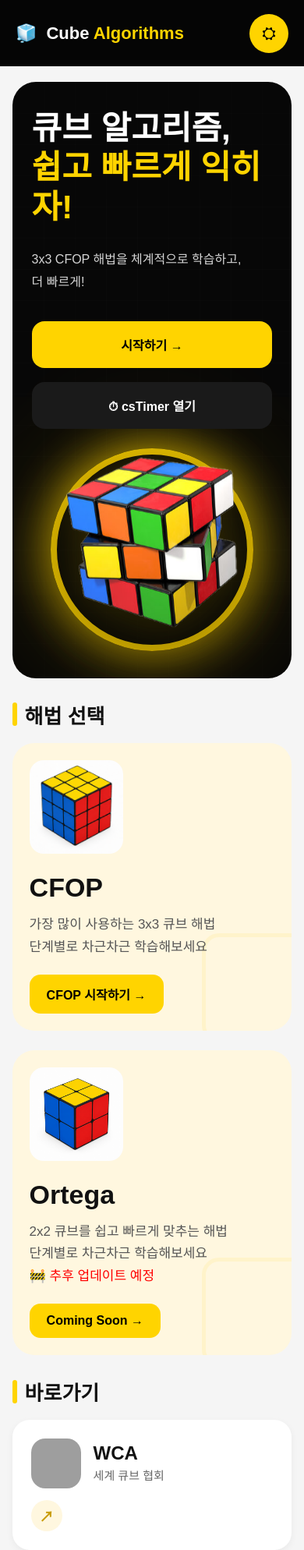
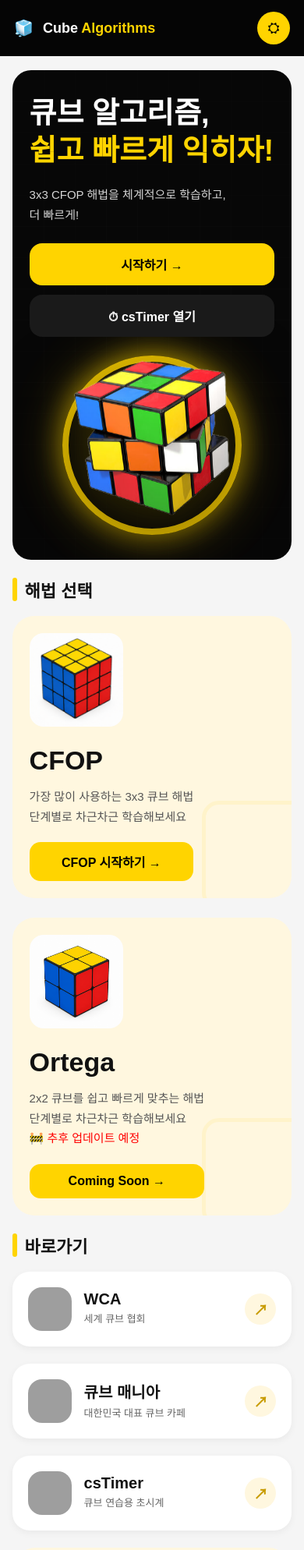
Before and after one commit to mingddongeee/cube-algorithms, a website: page public/home.html in a window 390 px wide. Shown: the top 1988 px of the page at 78% size. Drawn offline with Linux system fonts and the light colour scheme; grey boxes are pictures that could not be loaded.

Commit message:
Fix home page mobile layout

```diff
--- a/public/home.html
+++ b/public/home.html
@@ -874,78 +874,115 @@
       @media(max-width:750px){
 
         header{
-          padding:0 20px;
+          height:72px;
+          padding:0 18px !important;
+        }
+
+        .logo h1{
+          font-size:18px;
+        }
+
+        .logo-icon{
+          font-size:20px;
         }
 
         nav{
-          display:none;
+          display:none !important;
+        }
+
+        .icon-btn{
+          width:42px;
+          height:42px;
+          font-size:19px;
         }
 
         .container{
           width:92%;
-          margin:20px auto;
+          margin:18px auto;
+          gap:22px;
         }
 
         .hero{
-          flex-direction:column;
-          align-items:flex-start;
-          padding:35px 25px;
-          min-height:auto;
+          flex-direction:column !important;
+          align-items:flex-start !important;
+          justify-content:flex-start !important;
+          padding:32px 22px !important;
+          min-height:auto !important;
+          border-radius:24px;
         }
 
         .hero-text{
-          width:100%;
-          min-width:0;
+          width:100% !important;
+          min-width:0 !important;
         }
 
         .hero-text h1{
-          font-size:42px;
-          white-space:normal;
+          font-size:38px !important;
+          line-height:1.25;
+          white-space:normal !important;
+          margin-bottom:20px;
         }
 
         .hero-text p{
-          font-size:16px;
+          font-size:15px !important;
+          line-height:1.7;
+          margin-bottom:24px;
         }
 
         .hero-buttons{
-          flex-direction:column;
+          flex-direction:column !important;
+          width:100%;
+          gap:12px;
+        }
+
+        .hero-buttons a{
           width:100%;
         }
 
         .main-btn,
         .sub-btn{
-          width:100%;
+          width:100% !important;
           justify-content:center;
-          font-size:16px;
+          font-size:16px !important;
+          padding:15px 20px;
         }
 
         .hero-visual{
-          width:100%;
-          height:260px;
-          margin-top:25px;
+          width:100% !important;
+          height:230px !important;
+          margin-top:24px;
         }
 
         .glow-ring{
-          width:260px;
-          height:260px;
+          width:230px !important;
+          height:230px !important;
           border-width:8px;
+          box-shadow:
+            0 0 35px rgba(255,212,0,0.75),
+            0 0 90px rgba(255,212,0,0.18);
         }
 
         .hero-image img{
-          width:220px;
+          width:200px !important;
+        }
+
+        .section-title{
+          font-size:22px;
         }
 
         .method-grid{
-          grid-template-columns:1fr;
+          grid-template-columns:1fr !important;
         }
 
         .method-card{
           padding:22px;
+          min-height:auto;
         }
 
         .method-left{
-          flex-direction:column;
-          align-items:flex-start;
+          flex-direction:column !important;
+          align-items:flex-start !important;
+          width:100%;
         }
 
         .cube-image{
@@ -957,31 +994,69 @@
           font-size:34px;
         }
 
+        .method-text p{
+          font-size:15px;
+        }
+
+        .method-btn{
+          width:100%;
+        }
+
         .quick-grid{
-          grid-template-columns:1fr;
+          grid-template-columns:1fr !important;
         }
 
         .quick-card{
-          flex-direction:column;
+          flex-direction:row;
           gap:15px;
-          align-items:flex-start;
+          align-items:center;
+          padding:20px;
+        }
+
+        .quick-left{
+          min-width:0;
+        }
+
+        .quick-logo{
+          width:56px;
+          height:56px;
+        }
+
+        .quick-text h3{
+          font-size:20px;
+        }
+
+        .quick-text p{
+          font-size:13px;
         }
 
         .guide-box{
+          flex-direction:column !important;
+          align-items:flex-start !important;
           padding:24px;
+          gap:22px;
         }
 
         .guide-title{
-          width:100%;
-          border-right:none;
+          width:100% !important;
+          border-right:none !important;
           border-bottom:2px solid #e7dcc0;
-          padding-right:0;
-          padding-bottom:20px;
+          padding-right:0 !important;
+          padding-bottom:18px;
+        }
+
+        .guide-title h2{
+          font-size:22px;
+          white-space:normal !important;
+        }
+
+        .guide-title p{
+          font-size:15px;
         }
 
         .guide-steps{
-          flex-direction:column;
-          align-items:flex-start;
+          flex-direction:column !important;
+          align-items:flex-start !important;
           width:100%;
           gap:18px;
         }
@@ -991,7 +1066,7 @@
         }
 
         .arrow{
-          display:none;
+          display:none !important;
         }
 
         .guide-icon{
@@ -1000,6 +1075,7 @@
           font-size:24px;
         }
       }
+
 
   </style>
 
@@ -1024,7 +1100,7 @@
 
       <div class="dropdown">
         <a href="1-0.cfop.html">CFOP</a>
-        <div class="dropdown-menu">>
+        <div class="dropdown-menu">
           <a href="1-2.cfop_cross.html">Cross</a>
           <a href="1-3.cfop_f2l.html">F2L</a>
           <a href="1-4.cfop_oll.html">OLL</a>
```
